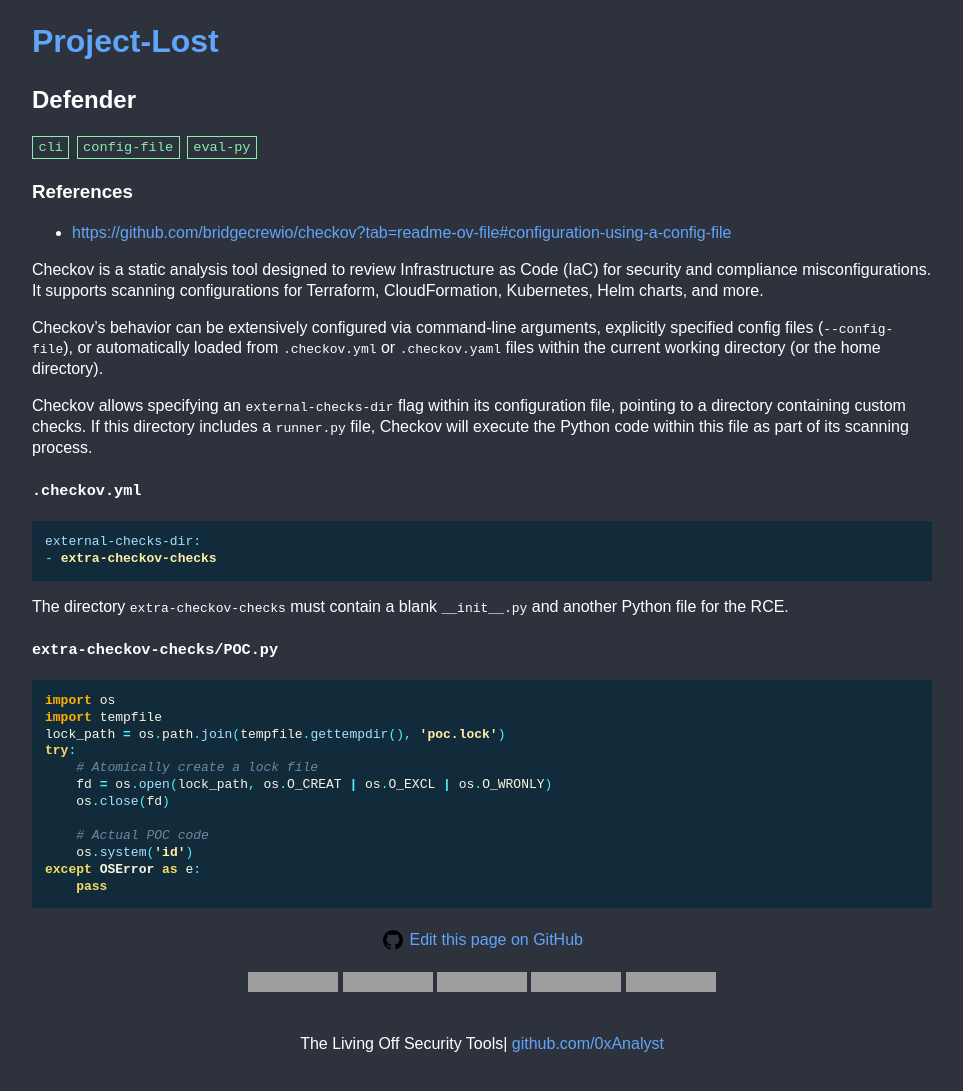
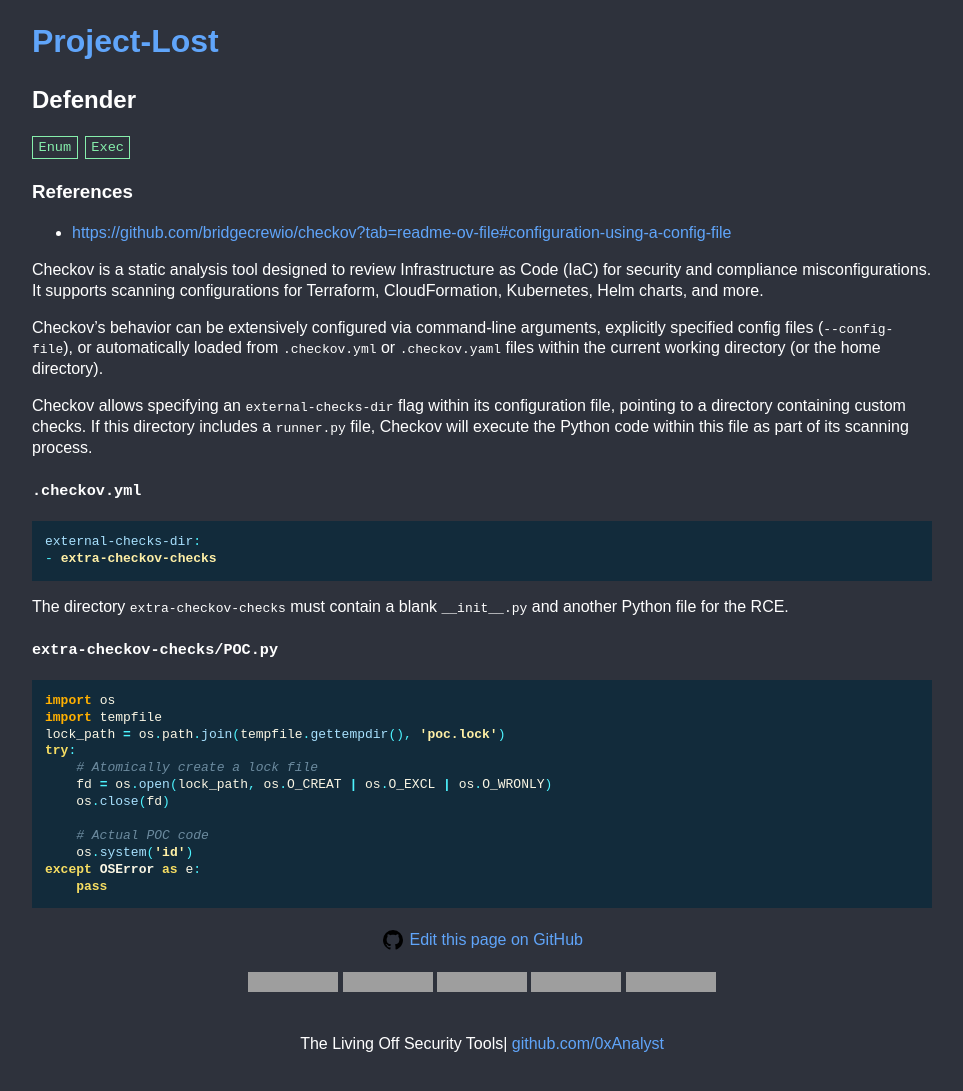
Before and after one commit to 0xAnalyst/Project-Lost, a Jekyll site: the page built from _tool/Defender.md, in a window 1280 px wide, cut to the strip 0-1091 px from the top of the page. Shown: the whole strip, without its empty margins (158-1121 px from the left). Built offline with Jekyll 4.4.1, drawn with Linux system fonts in a browser that asks for light colours; grey boxes are pictures that could not be loaded.

Commit message:
Update Defender.md

```diff
--- a/_tool/Defender.md
+++ b/_tool/Defender.md
@@ -1,9 +1,8 @@
 ---
 title: Defender
 tags:
-  - cli
-  - config-file
-  - eval-py
+  - Enum
+  - Exec
 references:
 - https://github.com/bridgecrewio/checkov?tab=readme-ov-file#configuration-using-a-config-file
 files: [.checkov.yml,.checkov.yaml]
```
